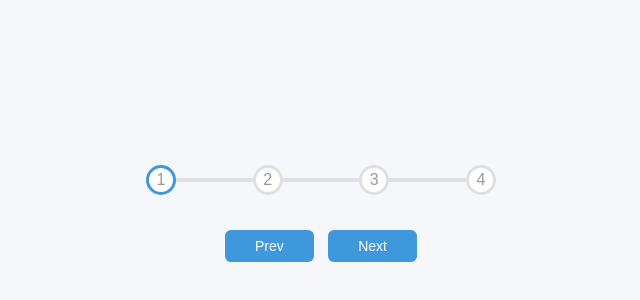
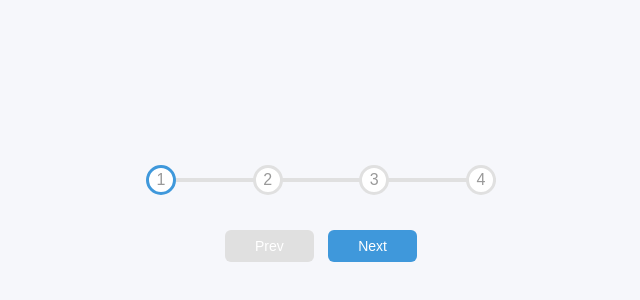
Before and after one commit to jos3ph-m/50-Projects, a plain HTML site: page Project_2_Progress_Steps/index.html in a window 1280 px wide. Shown: the part 184-484 px from the top of the page, without its empty margins (319-959 px from the left). Drawn offline with Linux system fonts and the light colour scheme; a web font is replaced by a local one.

Commit message:
css for project 2

```diff
--- a/Project_2_Progress_Steps/style.css
+++ b/Project_2_Progress_Steps/style.css
@@ -83,3 +83,12 @@ body {
 .btn:active {
   transform: scale(0.98);
 }
+
+.btn:focus {
+  outline: 0;
+}
+
+.btn:disabled {
+  background-color: #e0e0e0;
+  cursor: not-allowed;
+}
```
